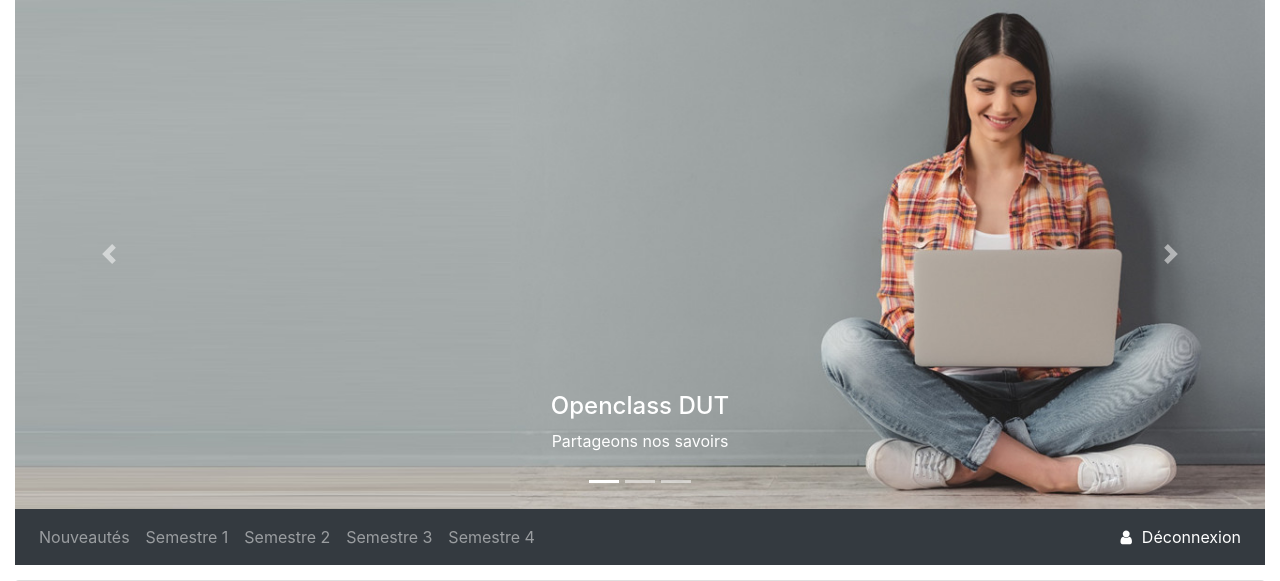
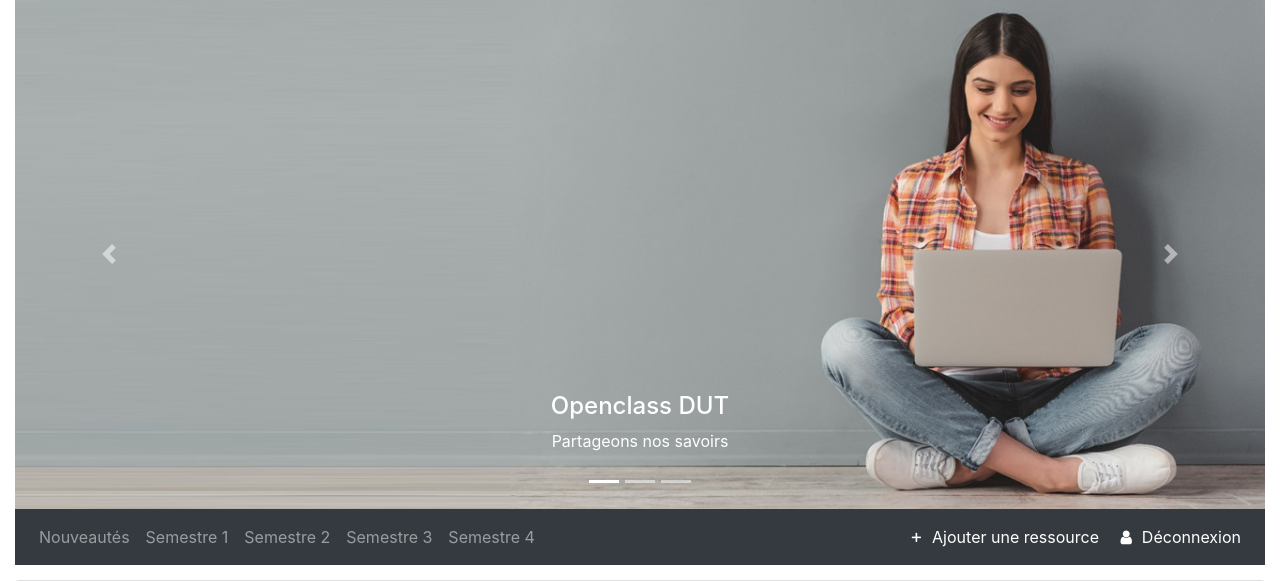
Before and after one commit to patrick-etcheverry/openclassdut-partie2, a Symfony app: template templates/openclassdut/affichageRessource.html.twig in a window 1280 px wide. Shown: the top 581 px of the page. Run offline with Twig, Linux system fonts and the light colour scheme; the template is opened without the code that fills it, so the values that code supplies are empty; some libraries are stand-ins or nearby versions.

Commit message:
Ajout du formulaire de modification d'une ressource

```diff
--- a/templates/base.html.twig
+++ b/templates/base.html.twig
@@ -101,6 +101,13 @@
                     </ul>
                     <ul class="navbar-nav ml-md-auto">
                       <li class="nav-item active">
+                        <a class="nav-link" href="{{path('openclassdut_ajoutRessource')}}">
+                          <i class="icon-plus-1"></i>
+                          Ajouter une ressource
+                          <span class="sr-only">(current)</span></a>
+                      </li>
+
+                      <li class="nav-item active">
                         <a class="nav-link" href="#">
                           <i class="icon-user"></i>
                           Déconnexion
--- a/templates/openclassdut/ajoutRessource.html.twig
+++ b/templates/openclassdut/ajoutModifRessource.html.twig
@@ -1,7 +1,11 @@
 {% extends 'base.html.twig' %}
 
 {% block titrePage %}
+{% if action == "ajouter" %}
 Ajout d'une ressource pédagogique
+{% else %}
+Modifier une ressource pédagogique
+{% endif %}
 {% endblock %}
 
 {% block contenuPage %}
--- a/templates/openclassdut/index.html.twig
+++ b/templates/openclassdut/index.html.twig
@@ -24,6 +24,7 @@
       <div class="card-body">
         <h5 class="card-title">{{ressourceCourante.titre}}</h5>
         <p class="card-text">{{ressourceCourante.descriptif}}</p>
+        <a class="nav-link" href="{{path('openclassdut_modifRessource',{'id':ressourceCourante.id})}}">Modifier</a>
         <p class="card-text">
           <small class="text-muted">Date d'ajout : {{ressourceCourante.dateAjout | date("d/m/Y")}}</small>
         </p>
```
Also changed, not shown: src/Controller/OpenclassdutController.php (+34 -1 lines).
